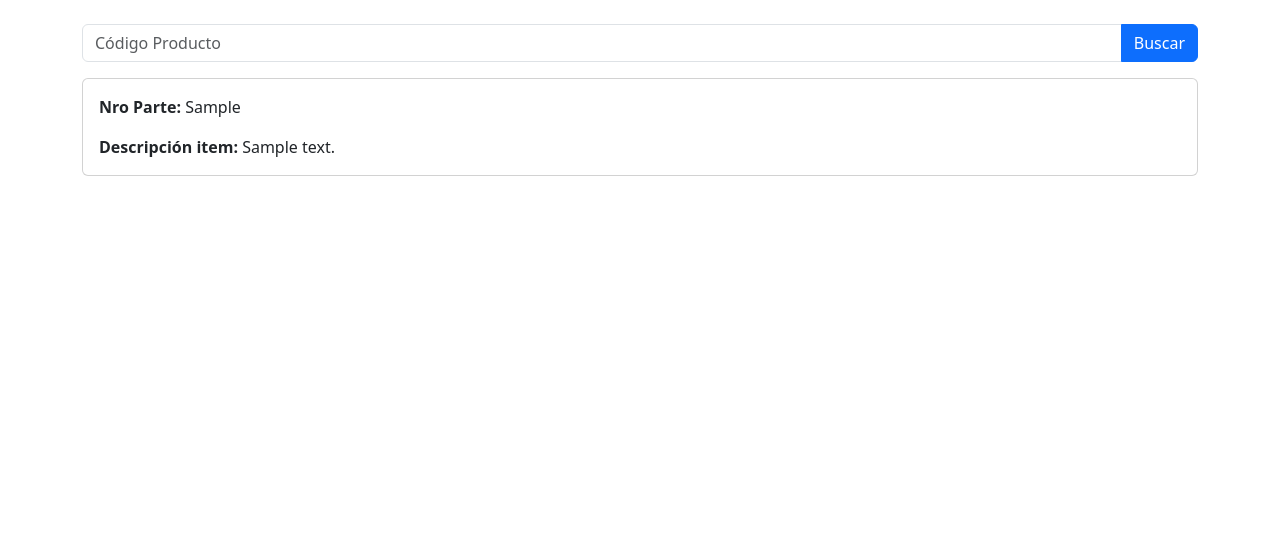
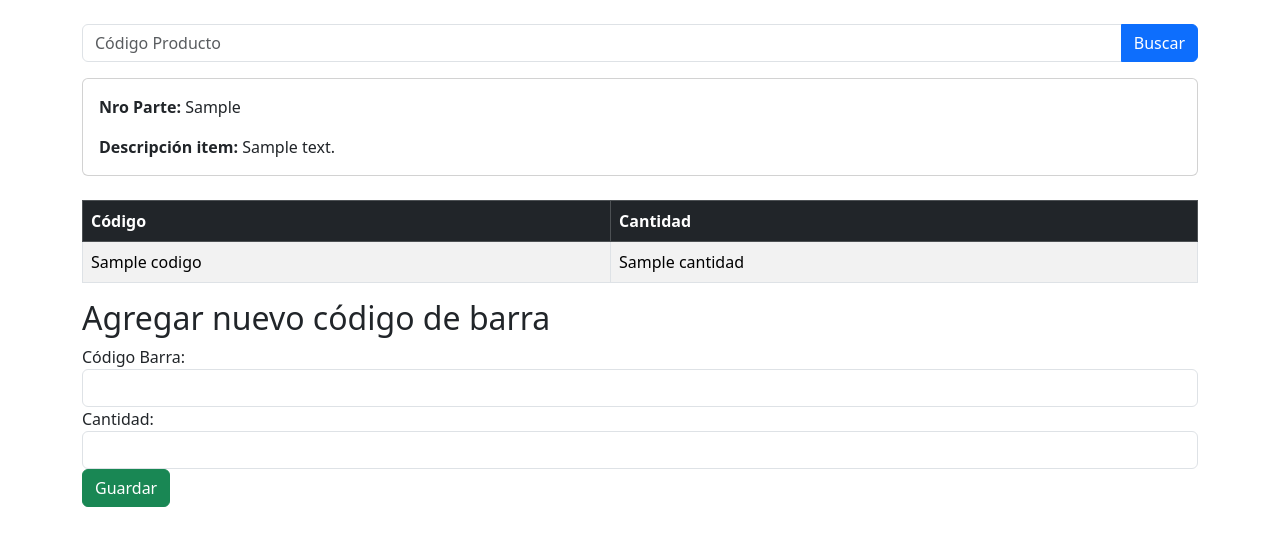
Before and after one commit to Mr-DeBonis/Django-CRM, a Django app: template website/templates/DWMScodigoBarra.html in a window 1280 px wide. Shown: the part 136-682 px from the top of the page. Run offline with Django 5.2, Linux system fonts and the light colour scheme; a user stored in the database is signed in; tables that the repository leaves empty hold one stand-in row (values such as "Sample post"); the template is opened without the code that fills it: values that come from a table or form of the project are taken from there, most other values are stand-ins (such as "Sample title", 1, 10 or a date in 2020).

Commit message:
Add new codigo barras to related producto

```diff
--- a/website/templates/DWMScodigoBarra.html
+++ b/website/templates/DWMScodigoBarra.html
@@ -8,7 +8,7 @@
         {% csrf_token %}
         <div class="input-group mb-3">
             <input type="text" class="form-control" placeholder="Código Producto" name="searched">
-            <button type="submit" class="btn btn-primary" id="button-addon1" >Buscar</button>
+            <button type="submit" class="btn btn-primary" id="button-addon1">Buscar</button>
         </div>
     </form>
 
@@ -23,6 +23,42 @@
             </p>
         </div>
     </div>
+    <br/>
+
+    {% if codigos_barra %}
+    <table class="table table-striped table-hover table-bordered">
+        <thead class="table-dark">
+            <tr>
+                <th scope="col">Código</th>
+                <th scope="col">Cantidad</th>
+            </tr>
+        </thead>
+        <tbody>
+            {% for codigo_barra in codigos_barra %}
+                <tr>
+                    <td>{{ codigo_barra.codigo }}</td>
+                    <td>{{ codigo_barra.cantidad }}</td>
+                </tr>
+            {% endfor %}
+        </tbody>
+    </table>
     {% endif %}
+
+    <h2>Agregar nuevo código de barra</h2>
+    <form method="POST" action="{% url 'DWMScodigoBarra' %}">
+        {% csrf_token %}
+        <input type="hidden" name="producto_id" value="{{ producto.id }}">
+        <div class="form-group">
+            <label for="codigo_barra">Código Barra:</label>
+            <input type="text" class="form-control" id="codigo_barra" name="codigo_barra">
+        </div>
+        <div class="form-group">
+            <label for="cantidad">Cantidad:</label>
+            <input type="number" class="form-control" id="cantidad" name="cantidad">
+        </div>
+        <button type="submit" class="btn btn-success">Guardar</button>
+    </form>
     {% endif %}
+{% endif %}
+
 {% endblock %}
--- a/website/urls.py
+++ b/website/urls.py
@@ -15,4 +15,5 @@ urlpatterns = [
     path('producto/', views_dwms.producto, name='producto'),
     path('add_producto/', views_dwms.add_producto, name='add_producto'),
     path('DWMScodigoBarra/', views_dwms.DWMScodigoBarra, name='DWMScodigoBarra'),
+    #path('DWMS_add_codigoBarra/', views_dwms.DWMS_add_codigoBarra, name='DWMS_add_codigoBarra'),
 ]
```
Also changed, not shown: website/views_dwms.py (+42 -7 lines).
